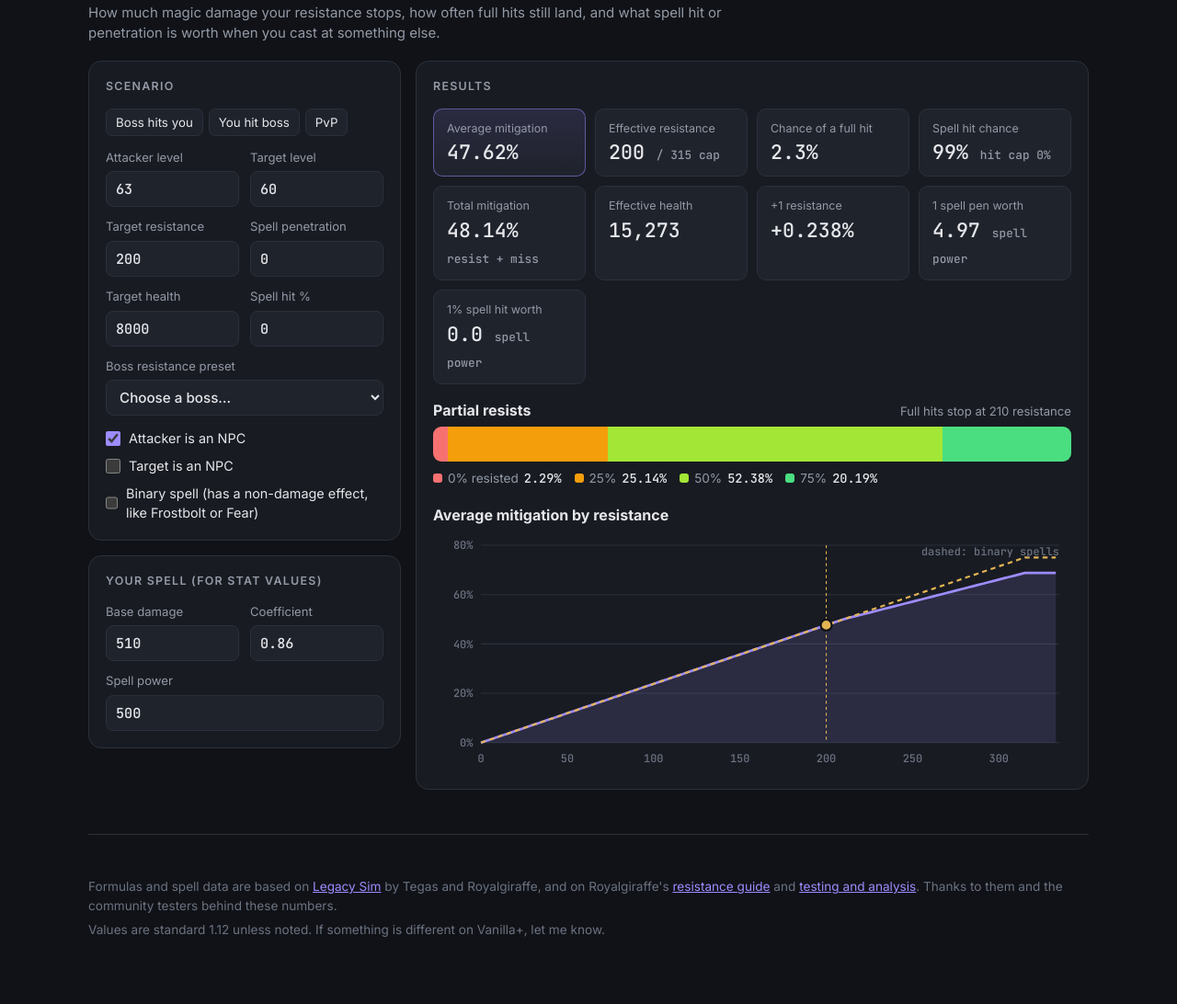
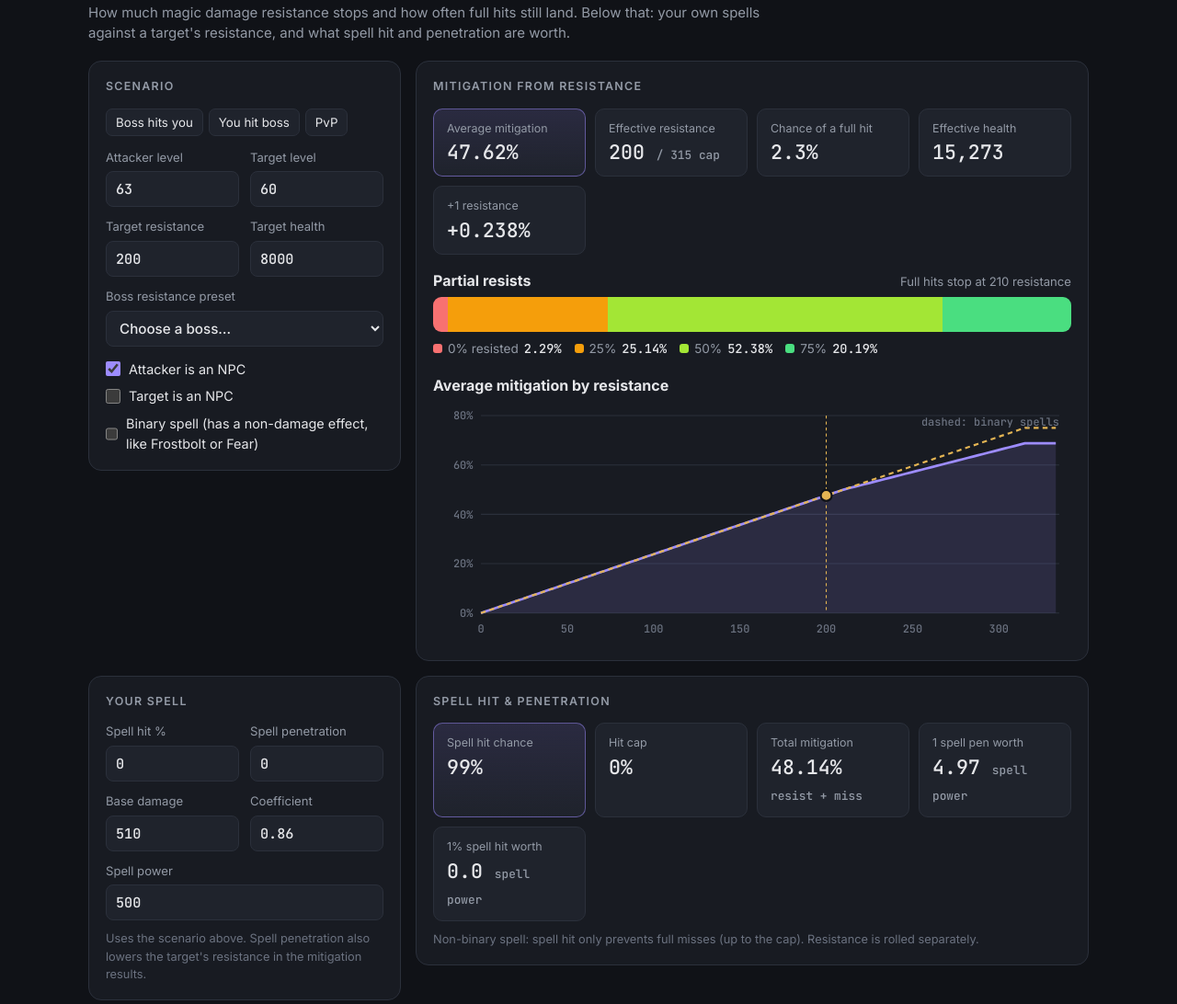
Before and after one commit to lokiy999/vanillaplus_calculators, a plain HTML site: page index.html in a window 1280 px wide. Shown: the part 251-1343 px from the top of the page at 92% size. Drawn offline with Linux system fonts and the light colour scheme.

Commit message:
Split resistance results into mitigation and spell hit sections

```diff
--- a/app.js
+++ b/app.js
@@ -149,13 +149,19 @@
       stat("Average mitigation", pct(st.avg * 100), true) +
       stat("Effective resistance", fmt(st.eff), false, "/ " + st.cap + " cap") +
       stat("Chance of a full hit", pct(fullHit, 1)) +
-      stat("Spell hit chance", pct(hitChance, 0), false, o.binary ? "incl. resist" : "hit cap " + hitCap + "%") +
-      stat("Total mitigation", pct(mitAll * 100), false, "resist + miss") +
       stat("Effective health", fmt(ehp)) +
       stat("+1 resistance", "+" + ((next - st.avg) * 100).toFixed(3) + "%") +
-      (st.levelRes ? stat("Level-based resistance", "+" + st.levelRes, false, "can't be removed") : "") +
+      (st.levelRes ? stat("Level-based resistance", "+" + st.levelRes, false, "can't be removed") : "");
+
+    $("r-spellstats").innerHTML =
+      stat("Spell hit chance", pct(hitChance, 0), true, o.binary ? "incl. resist" : "") +
+      stat("Hit cap", hitCap + "%", false, spHit > hitCap && !o.binary ? `${spHit - hitCap}% wasted` : "") +
+      stat("Total mitigation", pct(mitAll * 100), false, "resist + miss") +
       stat("1 spell pen worth", penVal.toFixed(2), false, "spell power") +
       stat("1% spell hit worth", hitVal.toFixed(1), false, "spell power");
+    $("r-spellnote").textContent = o.binary
+      ? "Binary spell: hit and resistance are one roll, so spell hit above the cap still helps against resistance."
+      : "Non-binary spell: spell hit only prevents full misses (up to the cap). Resistance is rolled separately.";
 
     if (o.binary) {
       const r = st.avg * 100;
--- a/index.html
+++ b/index.html
@@ -93,6 +93,7 @@
       background: var(--panel); border: 1px solid var(--line); border-radius: 14px; padding: 18px;
     }
     .card + .card { margin-top: 16px; }
+    .grid > .card + .card { margin-top: 0; }
     .card h2 { font-size: 0.78rem; text-transform: uppercase; letter-spacing: 0.1em; color: var(--muted); margin: 0 0 14px; font-weight: 600; }
     .card h3 { font-size: 1rem; margin: 18px 0 8px; }
 
@@ -181,9 +182,9 @@
 
     <!-- RESISTANCES -->
     <section class="view" id="view-resist">
-      <p class="intro">How much magic damage your resistance stops, how often full hits still land, and what spell hit or penetration is worth when you cast at something else.</p>
+      <p class="intro">How much magic damage resistance stops and how often full hits still land. Below that: your own spells against a target's resistance, and what spell hit and penetration are worth.</p>
+
       <div class="grid">
-        <div>
         <div class="card">
           <h2>Scenario</h2>
           <div class="presets">
@@ -195,9 +196,7 @@
             <label class="f">Attacker level<input type="number" id="r-alvl" min="1" max="63" value="63"></label>
             <label class="f">Target level<input type="number" id="r-tlvl" min="1" max="63" value="60"></label>
             <label class="f">Target resistance<input type="number" id="r-res" min="0" max="999" value="200"></label>
-              <label class="f">Spell penetration<input type="number" id="r-pen" min="0" max="999" value="0"></label>
             <label class="f">Target health<input type="number" id="r-hp" min="1" max="99999" value="8000"></label>
-              <label class="f">Spell hit %<input type="number" id="r-hit" min="0" max="99" value="0"></label>
             <label class="f full">Boss resistance preset
               <select id="r-boss"><option value="">Choose a boss…</option></select>
             </label>
@@ -209,17 +208,7 @@
           </div>
         </div>
         <div class="card">
-            <h2>Your spell (for stat values)</h2>
-            <div class="fields">
-              <label class="f">Base damage<input type="number" id="r-base" min="0" value="510"></label>
-              <label class="f">Coefficient<input type="number" id="r-coef" min="0" step="0.01" value="0.86"></label>
-              <label class="f full">Spell power<input type="number" id="r-sp" min="0" value="500"></label>
-            </div>
-          </div>
-        </div>
-        <div>
-          <div class="card">
-            <h2>Results</h2>
+          <h2>Mitigation from resistance</h2>
           <div class="stats" id="r-stats"></div>
           <div class="rolltitle"><h3 id="r-tabletitle">Partial resists</h3><span class="note" id="r-tablenote"></span></div>
           <div class="rollbar" id="r-bar"></div>
@@ -227,6 +216,24 @@
           <h3>Average mitigation by resistance</h3>
           <div id="r-chart"></div>
         </div>
+      </div>
+
+      <div class="grid" style="margin-top:16px">
+        <div class="card">
+          <h2>Your spell</h2>
+          <div class="fields">
+            <label class="f">Spell hit %<input type="number" id="r-hit" min="0" max="99" value="0"></label>
+            <label class="f">Spell penetration<input type="number" id="r-pen" min="0" max="999" value="0"></label>
+            <label class="f">Base damage<input type="number" id="r-base" min="0" value="510"></label>
+            <label class="f">Coefficient<input type="number" id="r-coef" min="0" step="0.01" value="0.86"></label>
+            <label class="f full">Spell power<input type="number" id="r-sp" min="0" value="500"></label>
+          </div>
+          <p class="hint">Uses the scenario above. Spell penetration also lowers the target's resistance in the mitigation results.</p>
+        </div>
+        <div class="card">
+          <h2>Spell hit &amp; penetration</h2>
+          <div class="stats" id="r-spellstats"></div>
+          <p class="hint" id="r-spellnote"></p>
         </div>
       </div>
     </section>
```
Lines whose indentation alone changed are shown as unchanged.
